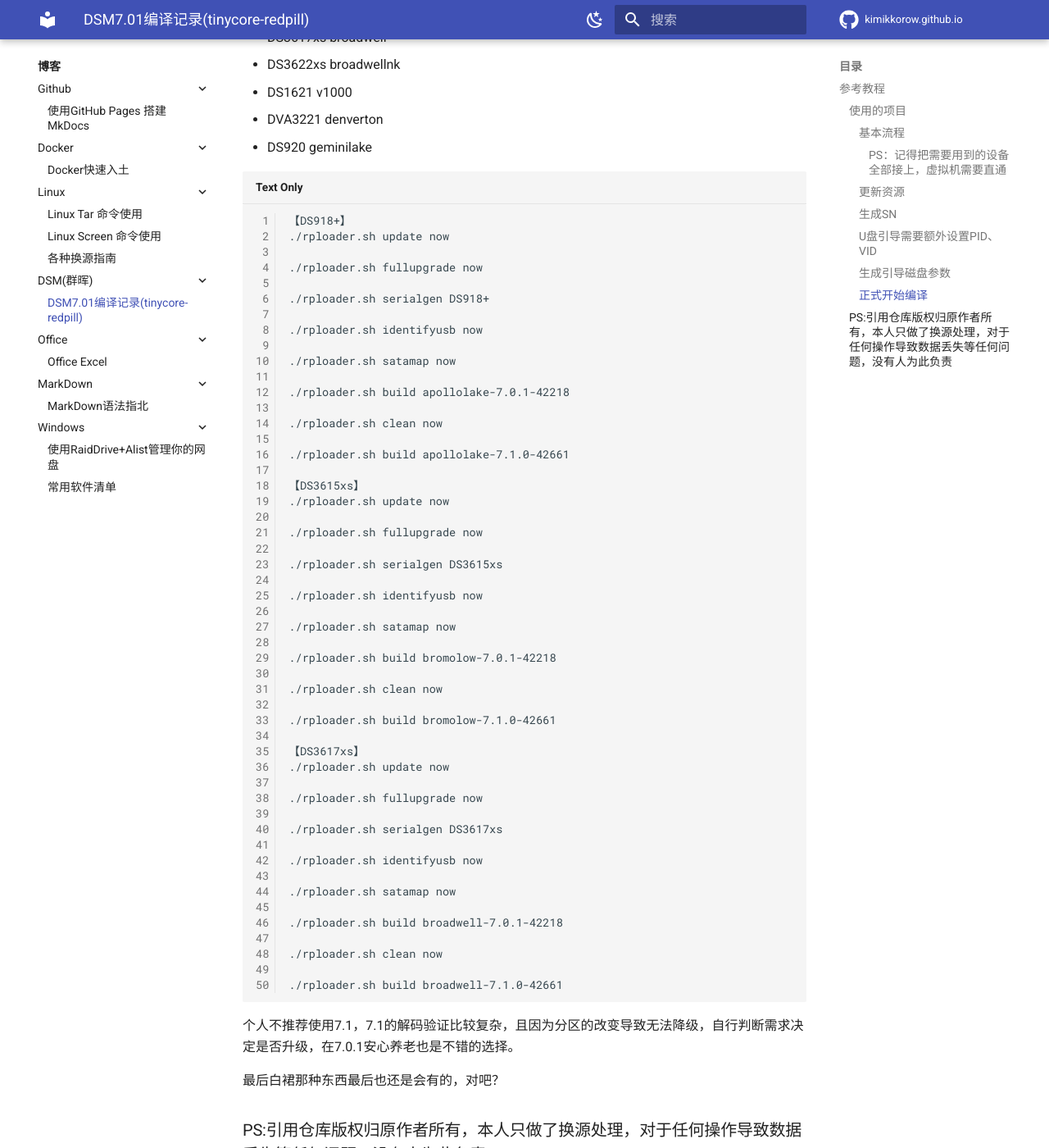
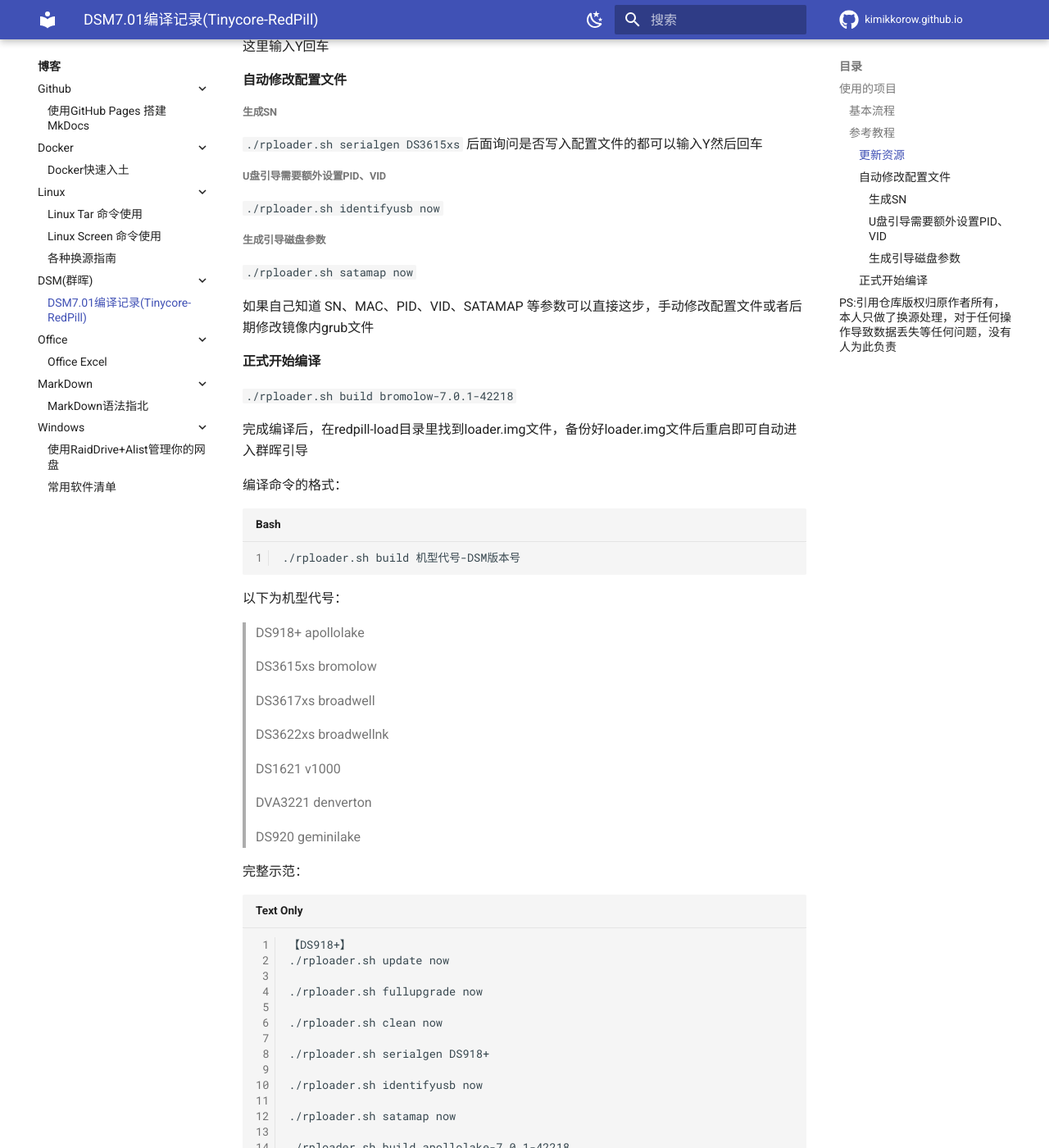
Before and after one commit to kimikkorow/kimikkorow.github.io, an MkDocs documentation site: the page built from docs/blog/DSM7.01编译记录(tinycore-redpill).md, in a window 1280 px wide and 1400 px high, scrolled down 1923 px. Shown: the whole window at 82% size. Built offline with MkDocs 1.6.1 and Material for MkDocs 9.7.7, drawn with Linux system fonts in a browser that asks for light colours; comment, search, counter and statistics services are not loaded; some of the changed text lies outside the part shown.

Commit message:
Update DSM7.01编译记录(tinycore-redpill).md

````diff
--- a/docs/blog/DSM7.01编译记录(tinycore-redpill).md
+++ b/docs/blog/DSM7.01编译记录(tinycore-redpill).md
@@ -1,38 +1,63 @@
-# DSM7.01编译记录(tinycore-redpill)
+# DSM7.01编译记录(Tinycore-RedPill)
 
-本页最后更新时间：2022年7月31日
+本页属性及简介：
 
-## 参考教程
+本页最后更新时间：2022年8月16日
 
-### 使用的项目
+简介：将 pocopico/tinycore-redpill 项目换源至 Gitee 以实现免魔法编译群晖并为此写的教程
 
-[pocopico/tinycore-redpill](https://github.com/pocopico/tinycore-redpill)
+## 使用的项目
+
+原项目: [pocopico/tinycore-redpill](https://github.com/pocopico/tinycore-redpill)
 
 换源后项目：[kimikkorow/tinycore-redpill](https://gitee.com/kimikkorow/tinycore-redpill)
 
-#### 基本流程
+### 基本流程
 
-1. 下载镜像，用[Rufus](https://rufus.ie/zh/)写入U盘。在写入期间会格式化U盘，请自行备份原有数据。
+1. 下载仓库中的镜像（tinycore-redpill.v0.9.0.2.img.gz），解压并用 [Rufus](https://rufus.ie/zh/) 写入U盘。在写入期间会格式化U盘，请自行备份原有数据。
 
-2. 设置u盘启动，进系统后打开终端输入```ifconfig```回车查看IP地址并记录
+2. 设置u盘启动，进系统后打开终端输入 ```ifconfig``` 回车查看局域网 IP 地址并记录
 
-3. 换个电脑使用[FinalShell](https://www.hostbuf.com/)进行ssh连接
+3. 换个电脑使用 [FinalShell](https://www.hostbuf.com/) 进行 ssh 连接设备
 
-    - IP为上一步获取到的IP
+    - IP为第 2 步获取到的IP
     - ssh用户名：tc
     - 密码：P@ssw0rd
 
-4. 双击rploader.sh文件打开，使用[换源后仓库](https://gitee.com/kimikkorow/tinycore-redpill)的rploader.sh文件内容覆盖掉原有内容
+4. 运行以下命令替换原有的rploader.sh文件
 
-5. 运行命令以禁止git验证ssl（防止时间错误导致无法正常使用）
+    ```bash
+    sudo curl -k https://gitee.com/kimikkorow/tinycore-redpill/raw/develop/rploader.sh -O
+    ```
 
-```text
-git config --global http.sslVerify false
+5. 运行以下命令以禁止 git 验证 ssl（防止时间错误导致无法正常 clone 仓库）
+
+    ```bash
+    git config --global http.sslVerify false
+    ```
+
+6. 更新资源，从Gitee仓库获取所需文件并替换旧的文件
+
+```bash
+./rploader.sh update now
+./rploader.sh fullupgrade now
 ```
 
-- curl在换源后仓库的rploader.sh文件中已经禁止ssl验证，可以跳过
+> PS：
+>
+> 完成以上步骤后，即可开始编译镜像
+>
+> 记得把需要用到的设备全部接上，PVE环境需要直通设备
+>
+> PAT文件用官网下载的不带updatexxxx尾标的版本/保证编译的版本和下载的PAT版本一致
+>
+> 安装的时候断网/限速（拔掉WAN口网线/断掉广域网）
+>
+> 所有命令请自行注意格式完整规范
+>
+> 如果理解以上内容可以跳过，以下内容为详细教程！
 
-##### PS：记得把需要用到的设备全部接上，虚拟机需要直通
+### 参考教程
 
 #### 更新资源
 
@@ -46,42 +71,60 @@
 
 这里输入Y回车
 
-#### 生成SN
+#### 自动修改配置文件
+
+##### 生成SN
 
 ```./rploader.sh serialgen DS3615xs```
 后面询问是否写入配置文件的都可以输入Y然后回车
 
-#### U盘引导需要额外设置PID、VID
+##### U盘引导需要额外设置PID、VID
 
 ```./rploader.sh identifyusb now```
 
-#### 生成引导磁盘参数
+##### 生成引导磁盘参数
 
 ```./rploader.sh satamap now```
+
+如果自己知道 SN、MAC、PID、VID、SATAMAP 等参数可以直接这步，手动修改配置文件或者后期修改镜像内grub文件
 
 #### 正式开始编译
 
 ```./rploader.sh build bromolow-7.0.1-42218```
 
-PS：
+完成编译后，在redpill-load目录里找到loader.img文件，备份好loader.img文件后重启即可自动进入群晖引导
 
-- 如果自己知道SN、MAC、PID、VID、SATAMAP等可以直接这步，然后修改镜像
-- 没有异常的话，会在redpill-load目录里找到loader.img文件，备份好loader.img文件后重启即可自动进入群晖引导
-- 以下为机型代号以及示范：
+编译命令的格式：
 
-- DS918+      apollolake
-- DS3615xs    bromolow
-- DS3617xs    broadwell
-- DS3622xs    broadwellnk
-- DS1621        v1000
-- DVA3221     denverton
-- DS920         geminilake
+```bash
+./rploader.sh build 机型代号-DSM版本号
+```
+
+以下为机型代号：
+
+> DS918+      apollolake
+>
+> DS3615xs    bromolow
+>
+> DS3617xs    broadwell
+>
+> DS3622xs    broadwellnk
+>
+> DS1621        v1000
+>
+> DVA3221     denverton
+>
+> DS920         geminilake
+
+完整示范：
 
 ```text
 【DS918+】
 ./rploader.sh update now
 
 ./rploader.sh fullupgrade now
+
+./rploader.sh clean now
 
 ./rploader.sh serialgen DS918+
 
@@ -91,14 +134,12 @@
 
 ./rploader.sh build apollolake-7.0.1-42218
 
-./rploader.sh clean now
-
-./rploader.sh build apollolake-7.1.0-42661
-
 【DS3615xs】
 ./rploader.sh update now
 
 ./rploader.sh fullupgrade now
+
+./rploader.sh clean now
 
 ./rploader.sh serialgen DS3615xs
 
@@ -108,14 +149,13 @@
 
 ./rploader.sh build bromolow-7.0.1-42218
 
-./rploader.sh clean now
-
-./rploader.sh build bromolow-7.1.0-42661
 
 【DS3617xs】
 ./rploader.sh update now
 
 ./rploader.sh fullupgrade now
+
+./rploader.sh clean now
 
 ./rploader.sh serialgen DS3617xs
 
@@ -124,14 +164,10 @@
 ./rploader.sh satamap now
 
 ./rploader.sh build broadwell-7.0.1-42218
-
-./rploader.sh clean now
-
-./rploader.sh build broadwell-7.1.0-42661
 ```
 
 个人不推荐使用7.1，7.1的解码验证比较复杂，且因为分区的改变导致无法降级，自行判断需求决定是否升级，在7.0.1安心养老也是不错的选择。
 
 最后白裙那种东西最后也还是会有的，对吧？
 
-### PS:引用仓库版权归原作者所有，本人只做了换源处理，对于任何操作导致数据丢失等任何问题，没有人为此负责
+## PS:引用仓库版权归原作者所有，本人只做了换源处理，对于任何操作导致数据丢失等任何问题，没有人为此负责
````
